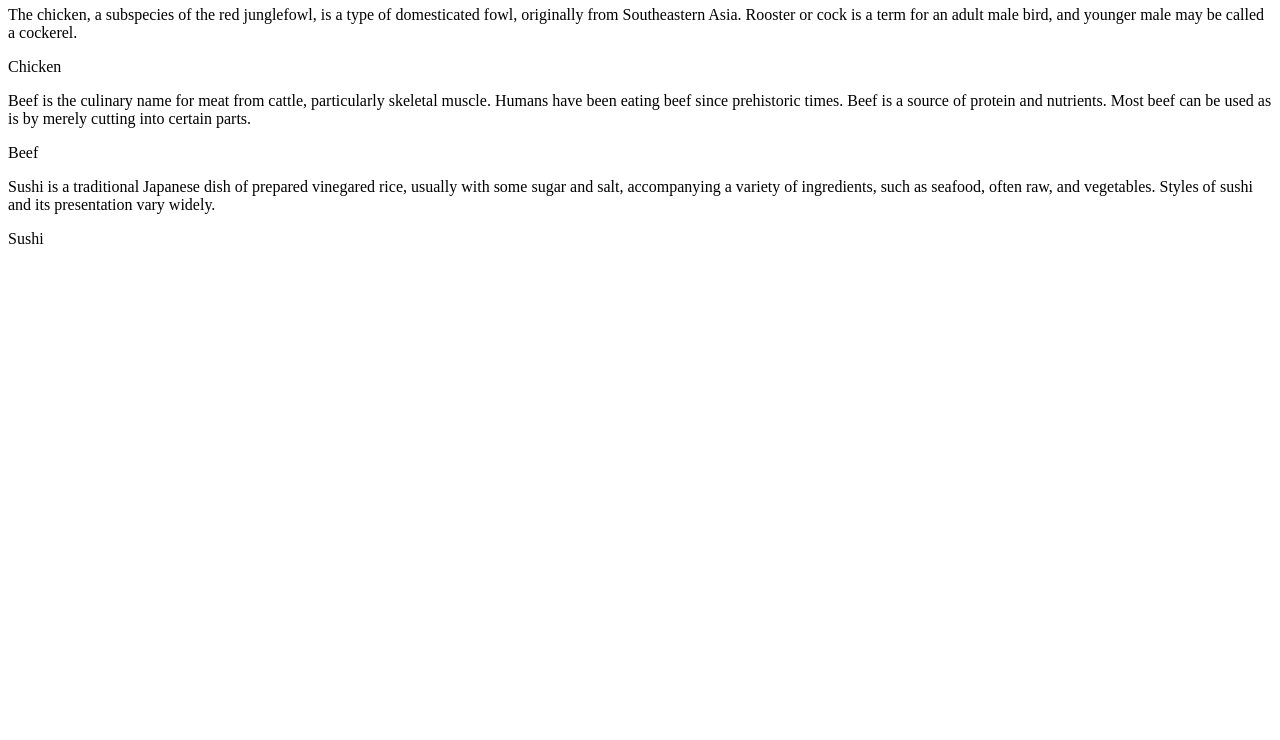
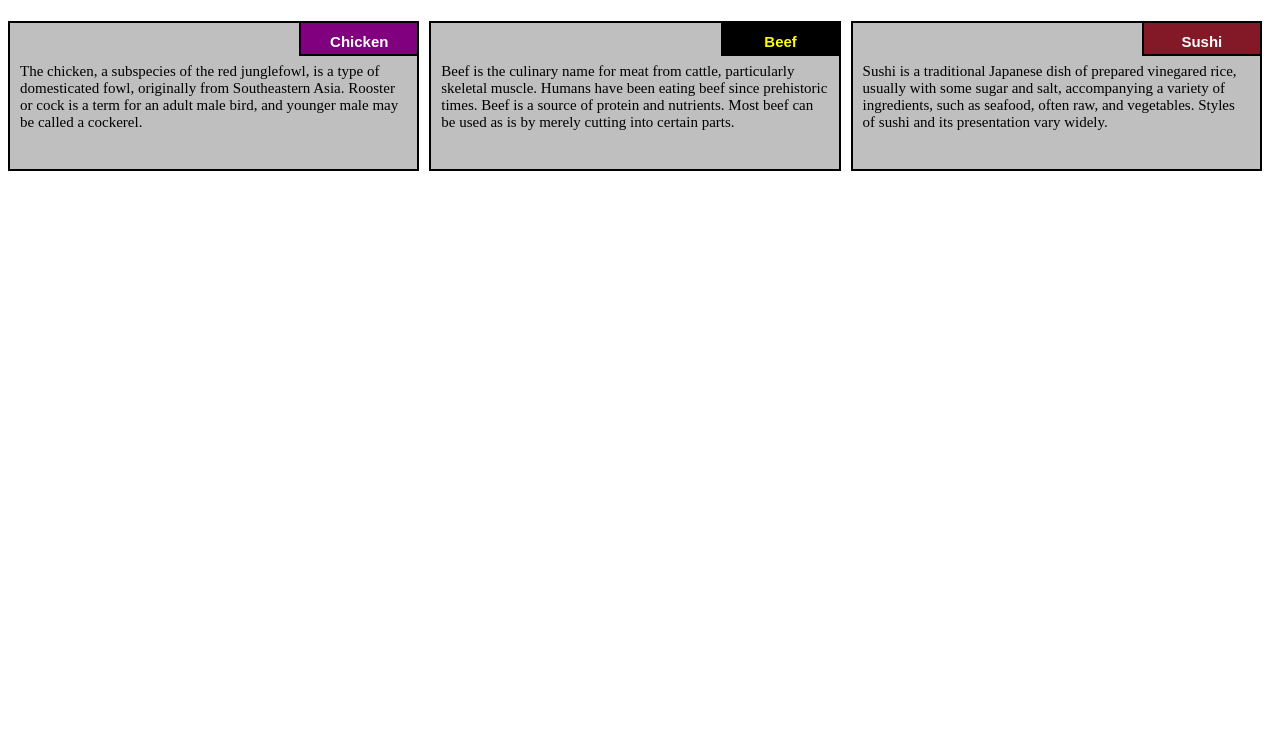
Before and after one commit to mastermathy/mastermathy.github.io, a plain HTML site: page index.html in a window 1280 px wide. Shown: the part 60-800 px from the top of the page. Drawn offline with Linux system fonts and the light colour scheme.

Commit message:
Update index.html

```diff
--- a/index.html
+++ b/index.html
@@ -2,7 +2,7 @@
 <head>
 	<meta charset="UTF-8">
 	<meta name="viewport" content="width=device-width, initial-scale=1.0">
-	 <link rel="stylesheet" href="style.css">
+	 <link rel="stylesheet" href="/css/main.css">
 	<title>Coursera Assignment mod-2 solution(Responsive framework)</title>
 
 </head>
```
